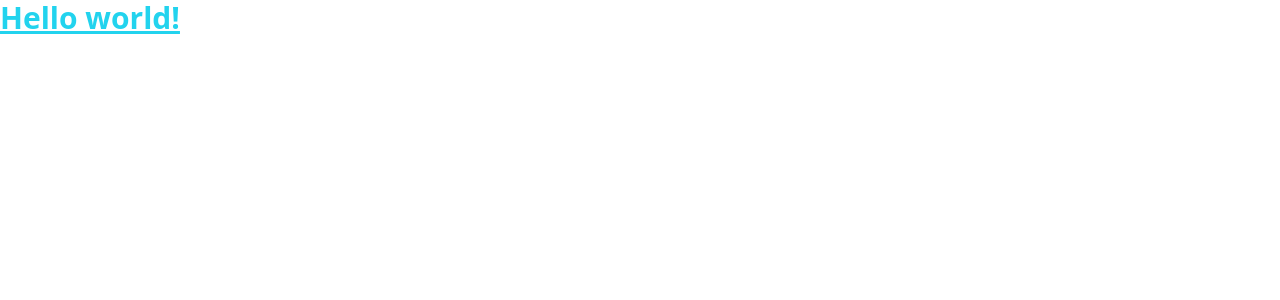
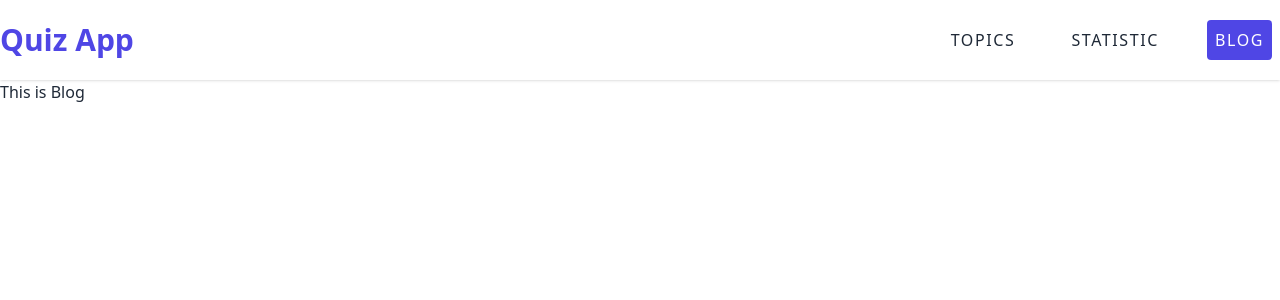
Before and after one commit to mukutdev/quiz-app, a React (Vite) app: page /blog in a window 1280 px wide. Shown: the top 300 px of the page. Built offline with nearby package versions, Linux system fonts and the light colour scheme.

Commit message:
header-added

```diff
--- a/package.json
+++ b/package.json
@@ -11,7 +11,8 @@
   "dependencies": {
     "daisyui": "^2.31.0",
     "react": "^18.2.0",
-    "react-dom": "^18.2.0"
+    "react-dom": "^18.2.0",
+    "react-router-dom": "^6.4.2"
   },
   "devDependencies": {
     "@types/react": "^18.0.17",
--- a/src/App.jsx
+++ b/src/App.jsx
@@ -1,12 +1,41 @@
+import { createBrowserRouter, RouterProvider } from 'react-router-dom'
 import './App.css'
+import Blog from './components/Blog/Blog'
+import Statistic from './components/Statistic/Statistic'
+import Topics from './components/Topics/Topics'
+import Main from './layout/Main/Main'
+
 
 function App() {
 
+  const router = createBrowserRouter([
+     {
+      path:'/',
+      element: <Main />,
+      children:[
+        {
+          path: '/',
+          element: <Topics />,
+        },
+        {
+          path: '/topics',
+          element: <Topics />,
+        },
+        {
+          path: '/statistic',
+          element: <Statistic />,
+        },
+        {
+          path: '/blog',
+          element: <Blog />,
+        },
+      ],
+     },
+  ])
   return (
     <div className="App">
-        <h1 className="text-3xl font-bold underline text-cyan-400">
-       Hello world!
-    </h1>
+
+       <RouterProvider router={router}></RouterProvider>
     </div>
   )
 }
--- /dev/null
+++ b/src/components/Blog/Blog.jsx
@@ -0,0 +1,11 @@
+import React from 'react';
+
+const Blog = () => {
+    return (
+        <div>
+            <h1>This is Blog</h1>
+        </div>
+    );
+};
+
+export default Blog;
--- /dev/null
+++ b/src/components/Header/Header.jsx
@@ -0,0 +1,58 @@
+import React from 'react';
+import { Link, NavLink } from 'react-router-dom';
+
+
+const Header = () => {
+    let activeStyle = {
+        color: 'white',
+        backgroundColor: '#4f46e5',
+      };
+
+
+    let activeClassName = "underline";
+
+
+    return (
+        <header className='shadow py-5'>
+              <nav className='container mx-auto'>
+                 <div className="nav-items-wrapper flex justify-between items-center">
+                 <div className="logo">
+                    <Link className='text-3xl font-bold text-indigo-600' to={'/'}>
+                    Quiz App
+                    </Link>
+                 </div>
+                 <div className="nav-items flex list-none gap-6 items-center">
+
+                    <NavLink
+                    style={({ isActive }) =>
+                     isActive ? activeStyle : undefined
+                     }
+                    className='text-base font-medium uppercase mx-2 tracking-widest p-2 rounded hover:bg-indigo-500 hover:text-white' to={'/topics'}>
+                    Topics
+                    </NavLink>
+
+
+                    <NavLink
+                    style={({ isActive }) =>
+                    isActive ? activeStyle : undefined
+                    }
+                     className='text-base font-medium uppercase mx-2 tracking-widest p-2 rounded hover:bg-indigo-500 hover:text-white' to={'/statistic'}>
+                         Statistic
+                         </NavLink>
+
+
+                    <NavLink
+                    style={({ isActive }) =>
+                    isActive ? activeStyle : undefined
+                    }
+                    className='text-base font-medium uppercase mx-2 tracking-widest p-2 rounded hover:bg-indigo-500 hover:text-white' to={'/blog'}>
+                    Blog
+                    </NavLink>
+                 </div>
+                 </div>
+              </nav>
+        </header>
+    );
+};
+
+export default Header;
--- /dev/null
+++ b/src/components/Statistic/Statistic.jsx
@@ -0,0 +1,11 @@
+import React from 'react';
+
+const Statistic = () => {
+    return (
+        <div>
+            <h1>This is this state</h1>
+        </div>
+    );
+};
+
+export default Statistic;
--- /dev/null
+++ b/src/components/Topics/Topics.jsx
@@ -0,0 +1,11 @@
+import React from 'react';
+
+const Topics = () => {
+    return (
+        <div>
+           <h1>Topics</h1>
+        </div>
+    );
+};
+
+export default Topics;
--- /dev/null
+++ b/src/layout/Main/Main.jsx
@@ -0,0 +1,14 @@
+import React from 'react';
+import { Outlet } from 'react-router-dom';
+import Header from '../../components/Header/Header';
+
+const Main = () => {
+    return (
+        <div>
+            <Header></Header>
+            <Outlet></Outlet>
+        </div>
+    );
+};
+
+export default Main;
```
Also changed, not shown: 1 other file (tests, documents, lock files or other folders).
